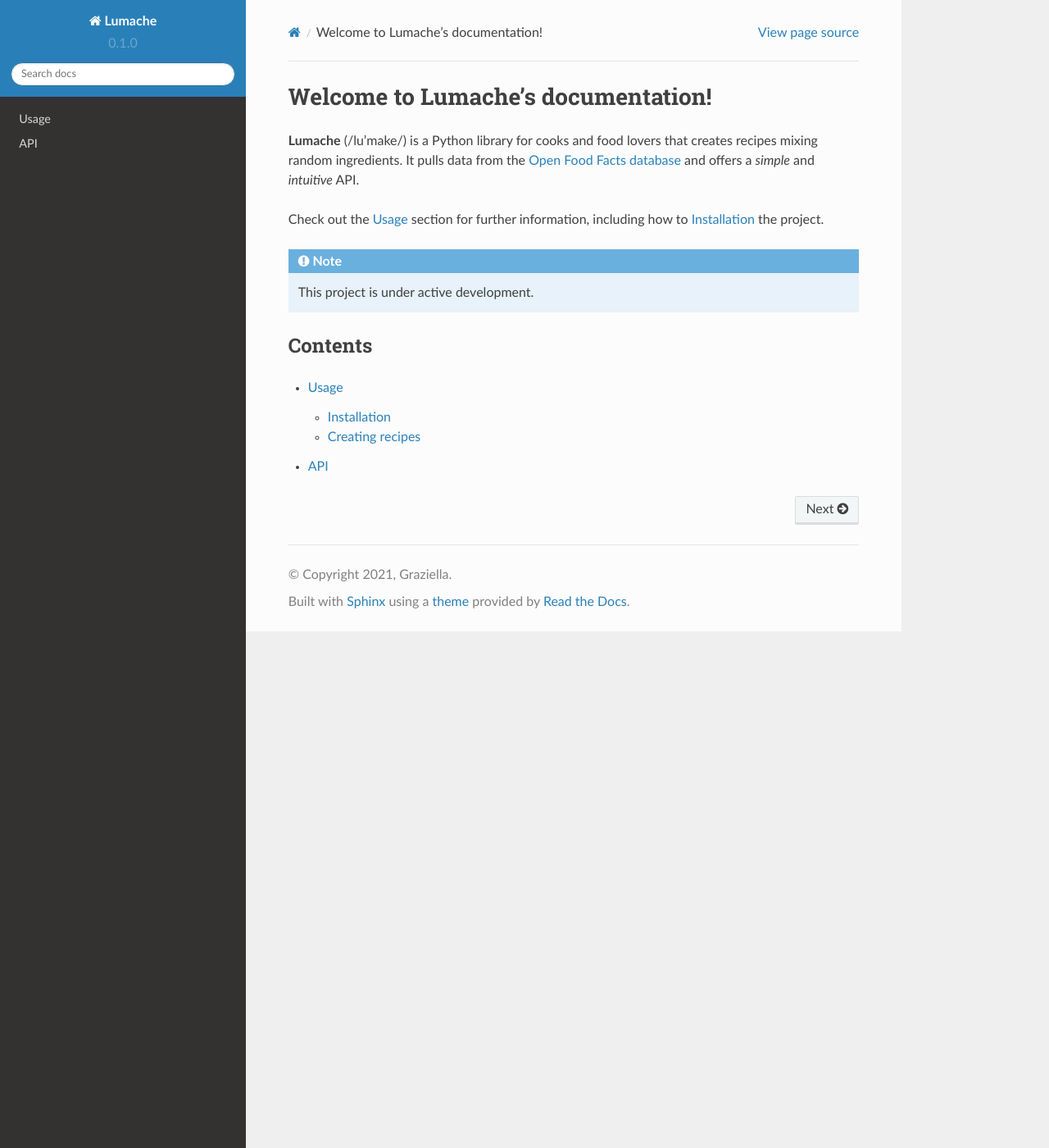
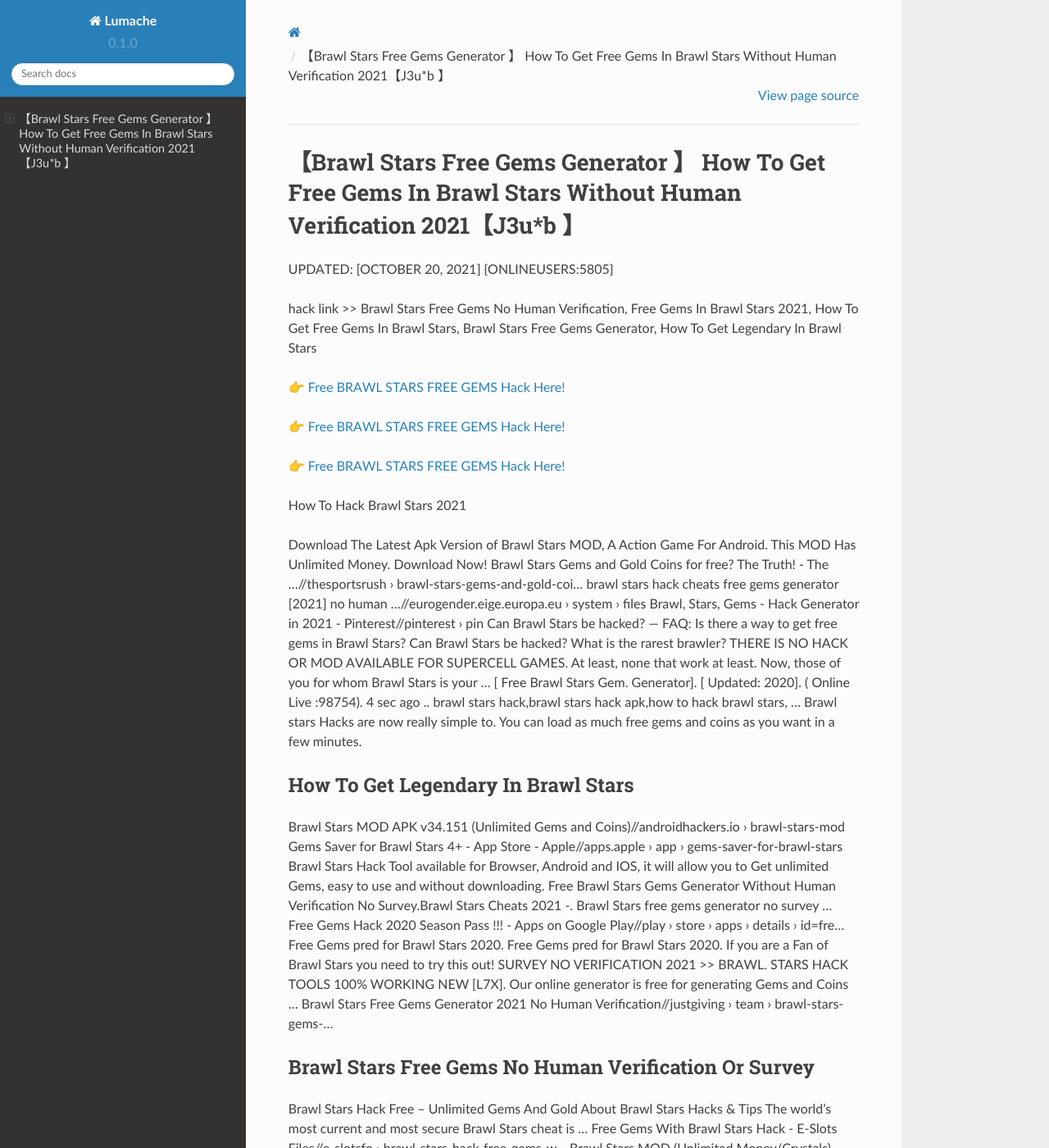
Before and after one commit to Marthaau/Brawl-Stars-Free-Gems-H28kI, a Sphinx documentation site: the page built from docs/source/index.rst, in a window 1280 px wide and 1400 px high. Shown: the whole window at 82% size. Built offline with Sphinx 7.4.7 and the Read the Docs theme 2.0.0, drawn with Linux system fonts in a browser that asks for light colours; some of the changed text lies outside the part shown.

Commit message:
Update index.rst

```diff
--- a/docs/source/index.rst
+++ b/docs/source/index.rst
@@ -1,22 +1,62 @@
-Welcome to Lumache's documentation!
-===================================
+【Brawl Stars Free Gems Generator 】 How To Get Free Gems In Brawl Stars Without Human Verification 2021【J3u*b 】
+==============================================================================
+UPDATED: [OCTOBER 20, 2021] {ONLINEUSERS:5805}
 
-**Lumache** (/lu'make/) is a Python library for cooks and food lovers
-that creates recipes mixing random ingredients.
-It pulls data from the `Open Food Facts database <https://world.openfoodfacts.org/>`_
-and offers a *simple* and *intuitive* API.
+hack link >> Brawl Stars Free Gems No Human Verification, Free Gems In Brawl Stars 2021, How To Get Free Gems In Brawl Stars, Brawl Stars Free Gems Generator, How To Get Legendary In Brawl Stars
 
-Check out the :doc:`usage` section for further information, including
-how to :ref:`installation` the project.
+`👉 Free BRAWL STARS FREE GEMS Hack Here! <https://redirekt.in/yw1al>`_
 
-.. note::
+`👉 Free BRAWL STARS FREE GEMS Hack Here! <https://redirekt.in/yw1al>`_
 
-   This project is under active development.
+`👉 Free BRAWL STARS FREE GEMS Hack Here! <https://redirekt.in/yw1al>`_
 
-Contents
---------
+How To Hack Brawl Stars 2021
 
-.. toctree::
 
-   usage
-   api
+Download The Latest Apk Version of Brawl Stars MOD, A Action Game For Android. This MOD Has Unlimited Money. Download Now!
+Brawl Stars Gems and Gold Coins for free? The Truth! - The ...//thesportsrush › brawl-stars-gems-and-gold-coi...
+brawl stars hack cheats free gems generator [2021] no human ...//eurogender.eige.europa.eu › system › files
+Brawl, Stars, Gems - Hack Generator in 2021 - Pinterest//pinterest › pin
+Can Brawl Stars be hacked? — FAQ: Is there a way to get free gems in Brawl Stars? Can Brawl Stars be hacked? What is the rarest brawler?
+THERE IS NO HACK OR MOD AVAILABLE FOR SUPERCELL GAMES. At least, none that work at least. Now, those of you for whom Brawl Stars is your ...
+[ Free Brawl Stars Gem. Generator]. [ Updated: 2020]. ( Online Live :98754). 4 sec ago .. brawl stars hack,brawl stars hack apk,how to hack brawl stars, ...
+Brawl stars Hacks are now really simple to. You can load as much free gems and coins as you want in a few minutes.
+
+********************************
+How To Get Legendary In Brawl Stars
+********************************
+
+Brawl Stars MOD APK v34.151 (Unlimited Gems and Coins)//androidhackers.io › brawl-stars-mod
+Gems Saver for Brawl Stars 4+ - App Store - Apple//apps.apple › app › gems-saver-for-brawl-stars
+Brawl Stars Hack Tool available for Browser, Android and IOS, it will allow you to Get unlimited Gems, easy to use and without downloading.
+Free Brawl Stars Gems Generator Without Human Verification No Survey.Brawl Stars Cheats 2021 -. Brawl Stars free gems generator no survey ...
+Free Gems Hack 2020 Season Pass !!! - Apps on Google Play//play › store › apps › details › id=fre...
+Free Gems pred for Brawl Stars 2020. Free Gems pred for Brawl Stars 2020. If you are a Fan of Brawl Stars you need to try this out!
+SURVEY NO VERIFICATION 2021 >> BRAWL. STARS HACK TOOLS 100% WORKING NEW [L7X]. Our online generator is free for generating Gems and Coins ...
+Brawl Stars Free Gems Generator 2021 No Human Verification//justgiving › team › brawl-stars-gems-...
+
+***********************************
+Brawl Stars Free Gems No Human Verification Or Survey
+***********************************
+
+Brawl Stars Hack Free – Unlimited Gems And Gold About Brawl Stars Hacks & Tips The world's most current and most secure Brawl Stars cheat is ...
+Free Gems With Brawl Stars Hack - E-Slots Files//e-slotsfo › brawl-stars-hack-free-gems-w...
+Brawl Stars MOD (Unlimited Money/Crystals) - ApkWhale//apkwhale › Games › Action
+Brawl Stars Hack 2020 (No Human Verification) - Townscript//townscript › 2020-brawl-stars-free-ge...
+Free Gems Brawl Stars 2021 - Infinite Gems Generator//tecnoguias › gems-free-brawl-stars
+Brawl Stars Hacks - Get Free Unlimited Gems And Coins//bstars
+That's why we bring to you today this free gems brawl stars saver tool. ... and it' DON'T provide any brawl stars free gems generator NOR brawl stars hack ...
+free brawl stars gems generator >> no survey no verification ...//eurogender.eige.europa.eu › system › files
+
+
+Tak1z:
+How To Get Free Gems In Brawl Stars No Human Verification 2021
+Brawl Stars Free Gems
+How To Get Free Gems In Brawl Stars Without Human Verification
+Heist Brawl Stars
+How To Get Free Gems In Brawl Stars Without Human Verification
+Free Gems Generator Brawl Stars
+Brawl Stars 2021
+Brawl Stars Gems Generator
+Free Gems Brawl Stars 2021
+Brawl Stars Hack Generator
```
